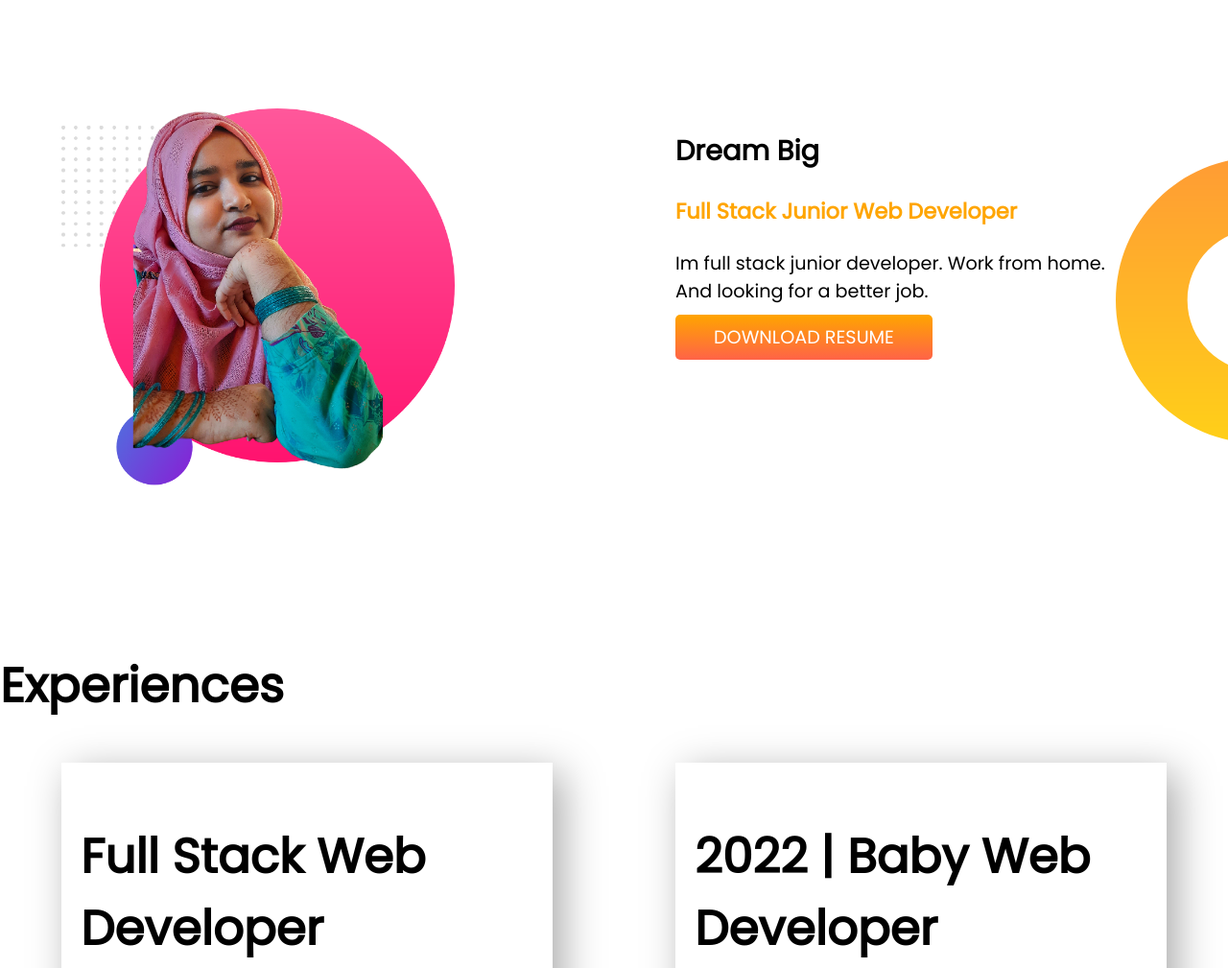
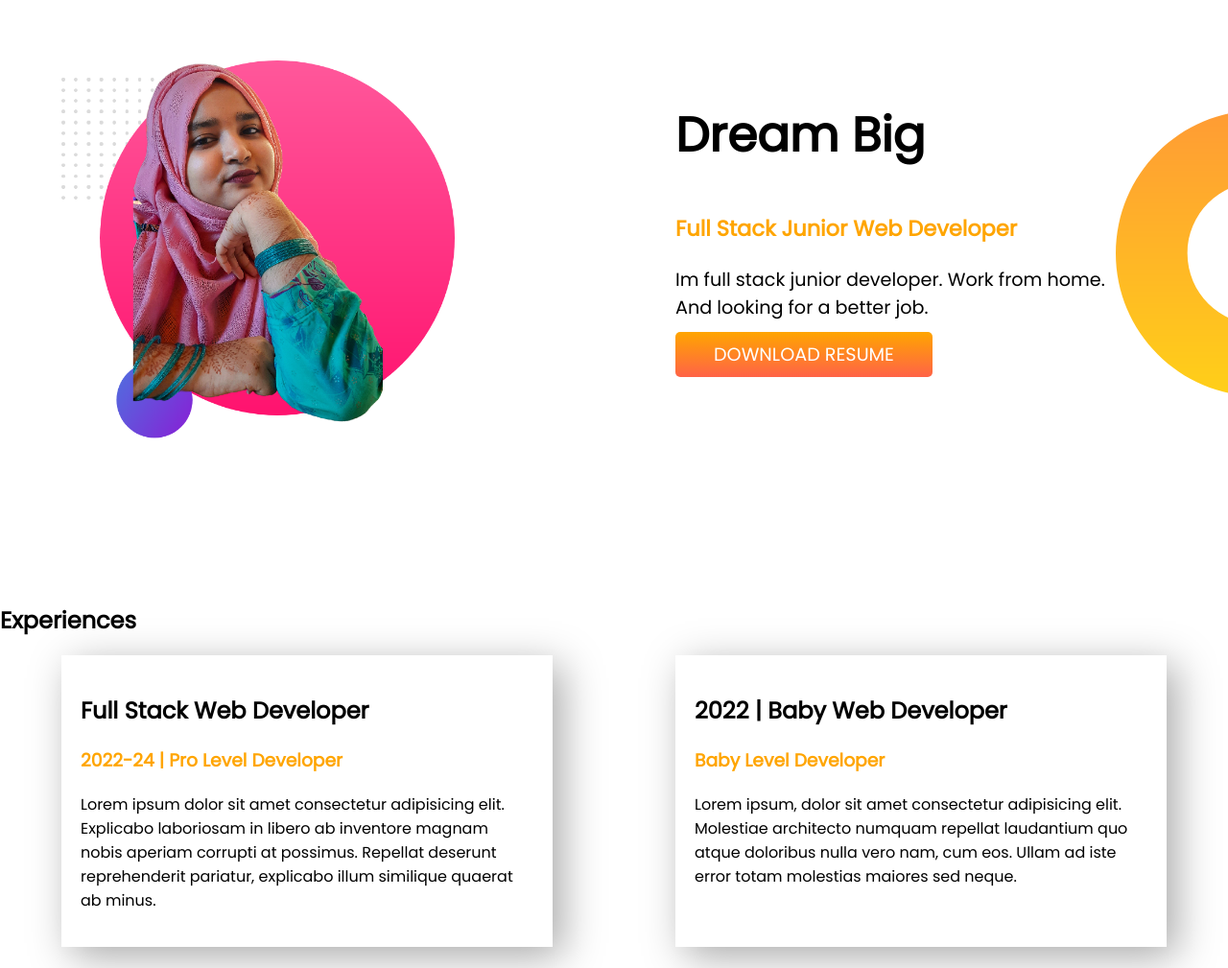
Before and after one commit to Samsul-abir/developer-portfolio, a plain HTML site: page index.html in a window 1280 px wide. Shown: the part 760-1769 px from the top of the page at 96% size. Drawn offline with Linux system fonts and the light colour scheme.

Commit message:
text commited

```diff
--- a/index.html
+++ b/index.html
@@ -13,7 +13,7 @@
 <body>
     <section class="top-banner flexible-container">
         <div class="half-width dream-big">
-        <h1>Welcome To</h1>
+        <h2>Welcome To</h2>
         <h1><span class="orange-color">Sumu's</span> Dream World</h1>
         <h2>And this is my Portfolio.</h2>
         <p>Hey, i'm Sumaiya Yeasmin. I'm from Bagerhat, Khulna. I'm a CSE student of Northern University of Business & Technology, Khulna.</p><br>
@@ -28,22 +28,22 @@
             <img src="images/sumu3.png" alt="">
         </div>
         <div class="always-dream-big">
-            <h2>Dream Big</h2>
+            <h1>Dream Big</h1>
             <h3> <span class="just-color">Full Stack Junior Web Developer</span></h3>
             <p>Im full stack junior developer. Work from home. <br>And looking for a better job.</p>
             <a class="button-style" target="_blank" href="www.google.com">DOWNLOAD RESUME</a>
         </div>
     </section>
     <section class="experience-codes">
-        <h1>Experiences</h1>
+        <h2>Experiences</h2>
         <div class="flexible-container">
             <div class="experiences-boxes">
-                <h1>Full Stack Web Developer</h1>
+                <h2>Full Stack Web Developer</h2>
                 <h3 class="orange-color">2022-24 | Pro Level Developer</h3>
                 <p>Lorem ipsum dolor sit amet consectetur adipisicing elit. Explicabo laboriosam in libero ab inventore magnam nobis aperiam corrupti at possimus. Repellat deserunt reprehenderit pariatur, explicabo illum similique quaerat ab minus.</p>
             </div>
             <div class="experiences-boxes">
-                <h1>2022 | Baby Web Developer</h1>
+                <h2>2022 | Baby Web Developer</h2>
                 <h3 class="orange-color">Baby Level Developer</h3>
                 <p>Lorem ipsum, dolor sit amet consectetur adipisicing elit. Molestiae architecto numquam repellat laudantium quo atque doloribus nulla vero nam, cum eos. Ullam ad iste error totam molestias maiores sed neque.</p>
             </div>
```
